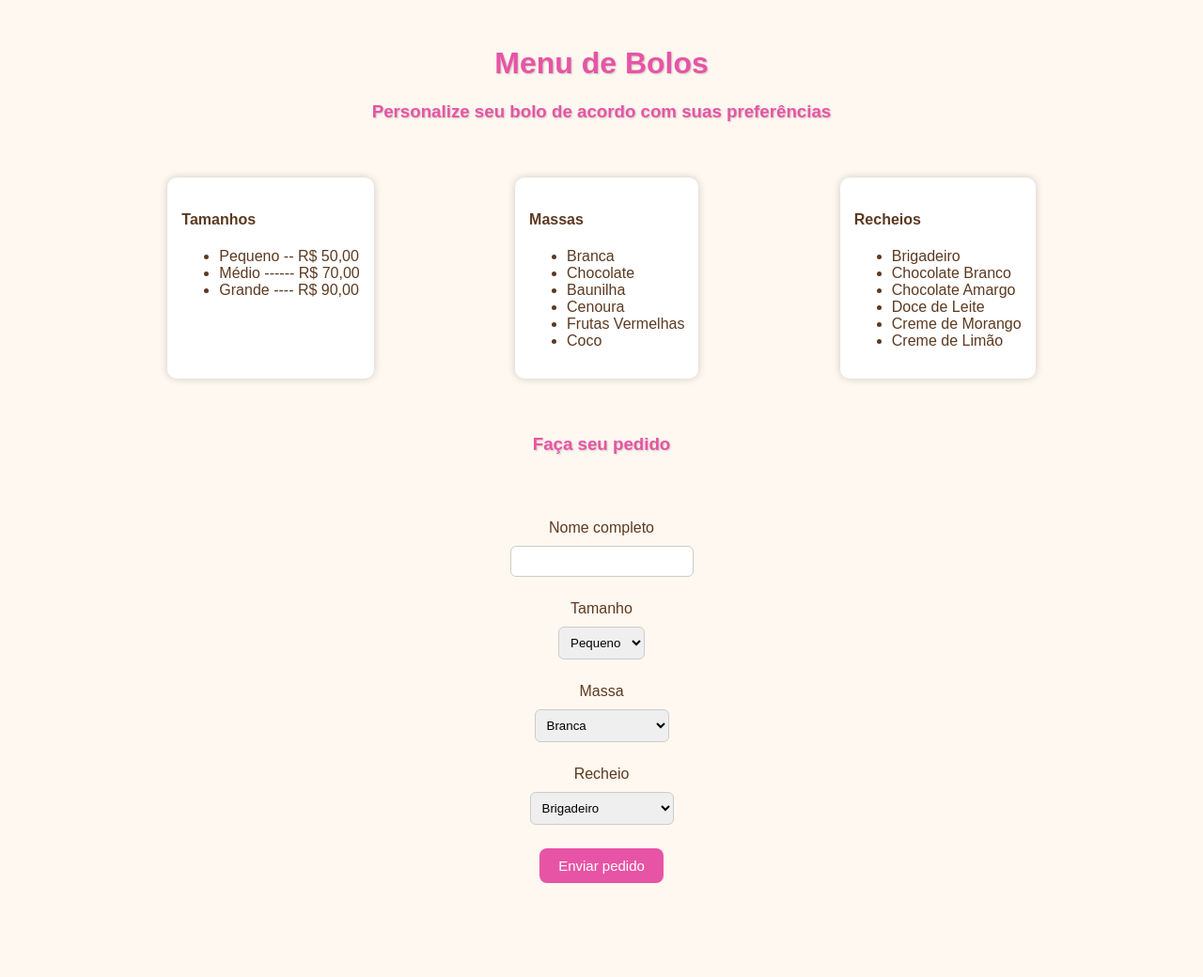
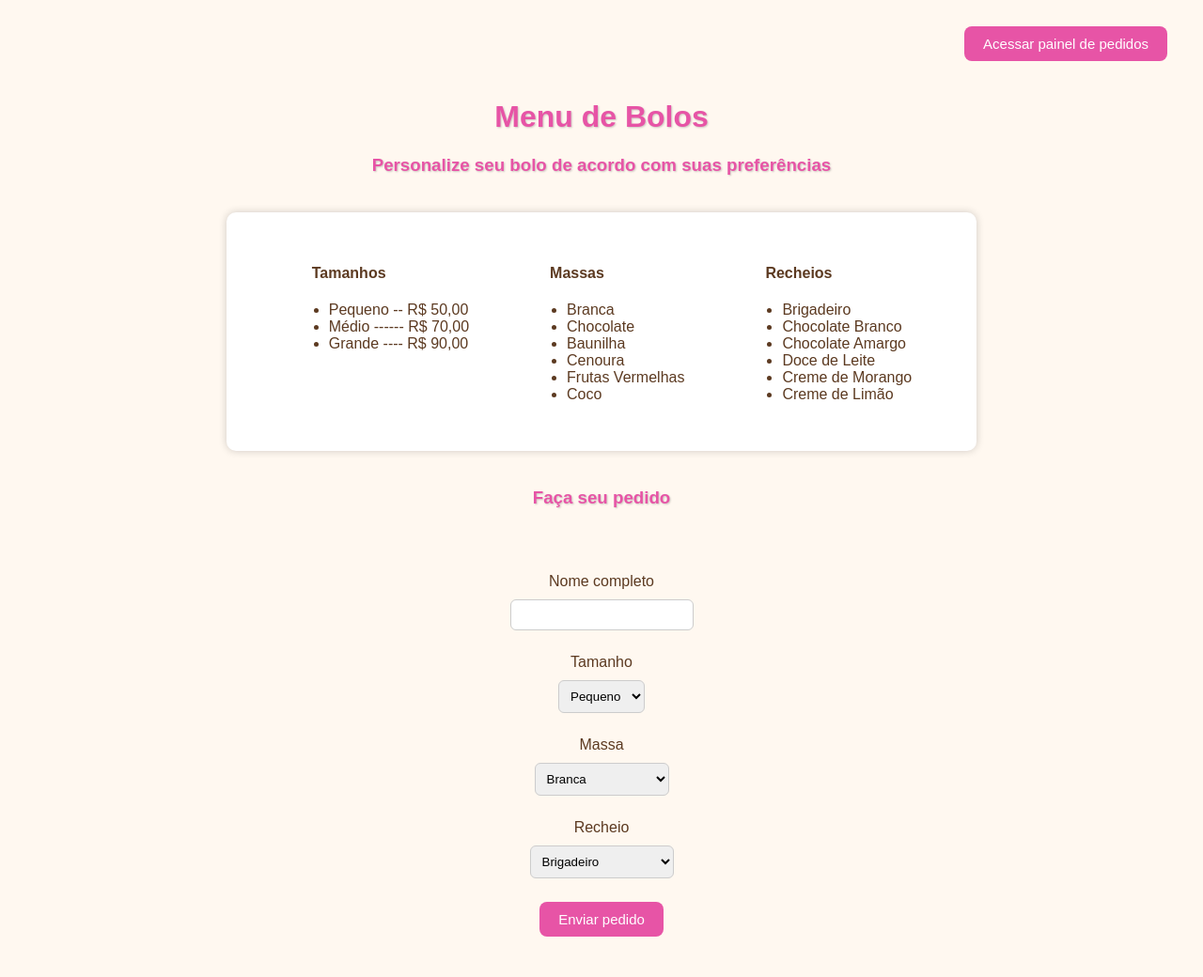
Before and after one commit to arthurnsc/menu-confeitaria, a Flask app: page / in a window 1280 px wide. Shown: the whole page at 94% size. Before the commit the page ends 940 px from the top, so only its background shows below. Run offline with Flask 3, Linux system fonts and the light colour scheme.

Commit message:
acesso rapido ao painel/cardapio e informacao de nenhum pedido recebido ou concluido

```diff
--- a/main.py
+++ b/main.py
@@ -34,7 +34,7 @@ def admpage():
     cursor.execute("SELECT * FROM pedidos WHERE status = 'concluido'")
     pedidosconcluidos = cursor.fetchall()
     conexao.close()
-    return render_template('admin.html', pedidosproducao=pedidosproducao, pedidosconcluidos=pedidosconcluidos)
+    return render_template('admin.html', pedidosproducao=pedidosproducao, pedidosconcluidos=pedidosconcluidos, num_pedidosproducao=len(pedidosproducao), num_pedidosconcluidos=len(pedidosconcluidos))
 
 @app.route('/concluirpedido/<int:pedido_id>', methods=['POST'])
 def concluirpedido(pedido_id):
--- a/static/style.css
+++ b/static/style.css
@@ -7,20 +7,25 @@ h1, h3 {
     color: #E754A6;
     text-shadow: 1px 1px 2px rgba(0, 0, 0, 0.2);
 }
+h4 {
+    margin-left: 22px;
+}
 header {
     text-align: center;
     padding: 20px;
 }
 #cardapio {
+    background: #ffffff;
     display: flex;
     justify-content: space-evenly;
     padding: 20px;
+    border-radius: 10px;
+    box-shadow: 0 0 8px rgba(0, 0, 0, 0.192);
+    width: 60%;
+    margin: 0 auto;
 }
 #cardapio div {
-    background: #ffffff;
     padding: 15px;
-    border-radius: 10px;
-    box-shadow: 0 0 8px rgba(0, 0, 0, 0.192);
 }
 form {
     display: flex;
@@ -51,6 +56,22 @@ input[type="submit"] {
     border-radius: 8px;
     cursor: pointer;
 }
+nav {
+    display: flex;
+    justify-content: end;
+}
+a {
+    font-size: 15px;
+    margin-top: 20px;
+    margin-right: 30px;
+    background: #E754A6;
+    color: white;
+    border: none;
+    padding: 10px 20px;
+    border-radius: 8px;
+    cursor: pointer;
+    text-decoration: none;
+}
 @media (max-width: 768px) {
     #cardapio {
         flex-direction: column;
@@ -60,4 +81,7 @@ input[type="submit"] {
         width: 80%;
         margin-bottom: 20px;
     }
+    a{
+        font-size: 10px;
+    }
 }
--- a/templates/index.html
+++ b/templates/index.html
@@ -7,7 +7,9 @@
     <title>Cardápio</title>
 </head>
 <body>
-
+    <nav>
+        <a href="/admin">Acessar painel de pedidos</a>
+    </nav>
     <header>
         <h1>Menu de Bolos</h1>
         <h3>Personalize seu bolo de acordo com suas preferências</h3>
@@ -85,7 +87,6 @@
                 <input type="submit" value="Enviar pedido">
             </form>
         </section>
-
     </main>
 </body>
 </html>
```
Also changed, not shown: static/admpage.css (+20 -4 lines), templates/admin.html (+12 -3 lines), README.md.
